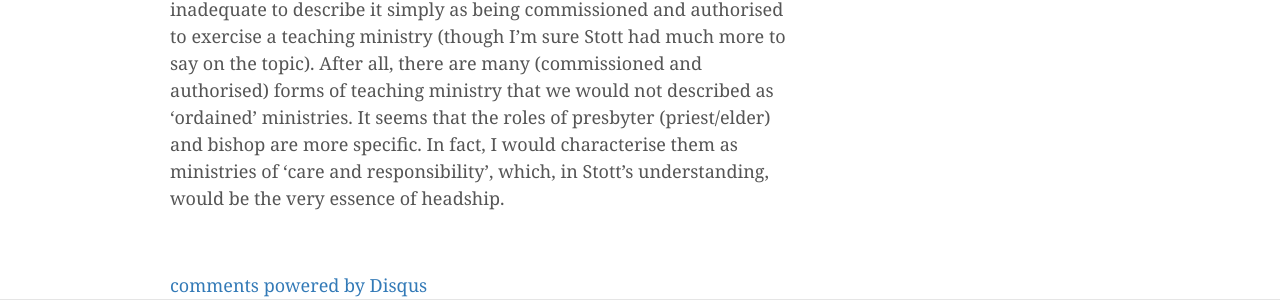
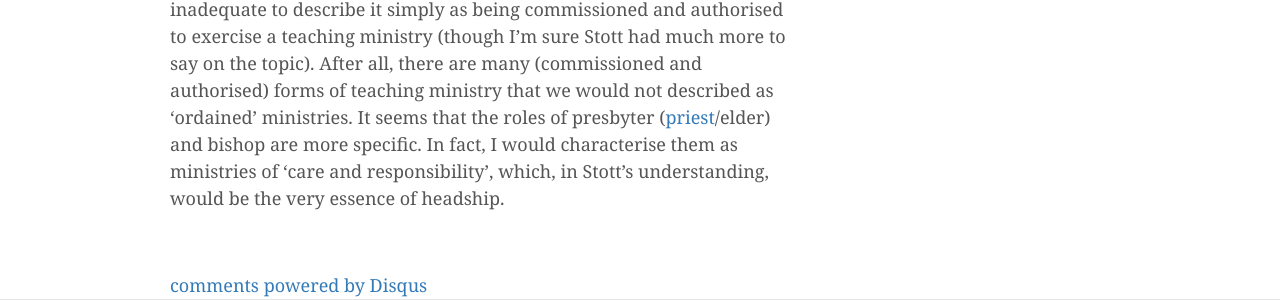
Before and after one commit to anthonyjsmith/anthonyjsmith.github.io, a Jekyll site: the page built from _posts/2015-07-27-john-stott-on-womens-ordination.md, in a window 1280 px wide and 900 px high, scrolled down 1717 px. Shown: the part 460-760 px from the top of the window. Built offline with Jekyll 4.4.1, drawn with Linux system fonts in a browser that asks for light colours; nearby versions of some CDN libraries; comment, search, counter and statistics services are not loaded; some of the changed lines change nothing that is shown; some of the changed text lies outside the part shown.

Commit message:
Add another link

```diff
--- a/_posts/2015-07-27-john-stott-on-womens-ordination.md
+++ b/_posts/2015-07-27-john-stott-on-womens-ordination.md
@@ -30,4 +30,4 @@ Two reflections.
 
 First, if masculine headship extends beyond the marriage relationship, and if this is a good thing, then where _should_ it be seen? Stott's ideal, it seems, is for all leadership, in church and society, to be exercised by teams, and for all teams to consist of men and women. But if that is the case, it is hard to see what difference masculine headship makes in practice.
 
-Second, I think more needs to be said about ordained ministry. It seems inadequate to describe it simply as being commissioned and authorised to exercise a teaching ministry (though I'm sure Stott had much more to say on the topic). After all, there are many (commissioned and authorised) forms of teaching ministry that we would not described as 'ordained' ministries. It seems that the roles of presbyter (priest/elder) and bishop are more specific. In fact, I would characterise them as ministries of 'care and responsibility', which, in Stott's understanding, would be the very essence of headship.
+Second, I think more needs to be said about ordained ministry. It seems inadequate to describe it simply as being commissioned and authorised to exercise a teaching ministry (though I'm sure Stott had much more to say on the topic). After all, there are many (commissioned and authorised) forms of teaching ministry that we would not described as 'ordained' ministries. It seems that the roles of presbyter ([priest](/2014/02/24/when-is-a-priest-not-a-priest/)/elder) and bishop are more specific. In fact, I would characterise them as ministries of 'care and responsibility', which, in Stott's understanding, would be the very essence of headship.
```
